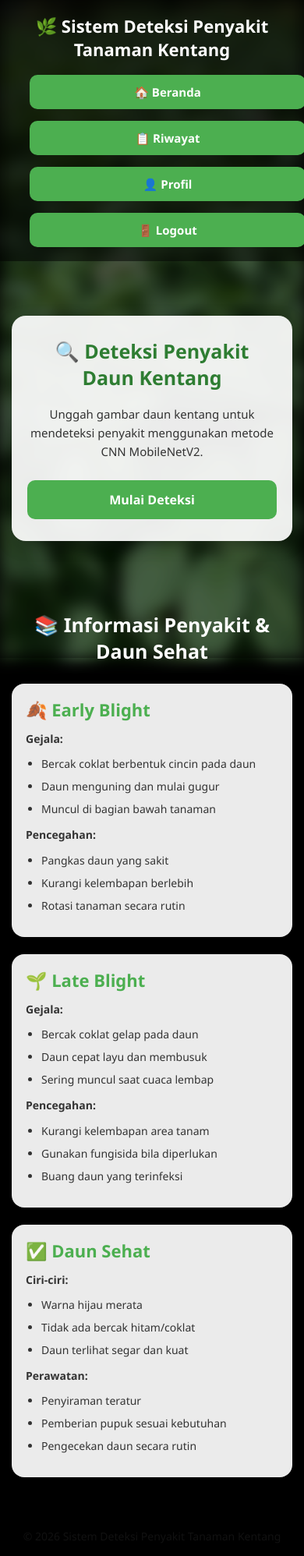
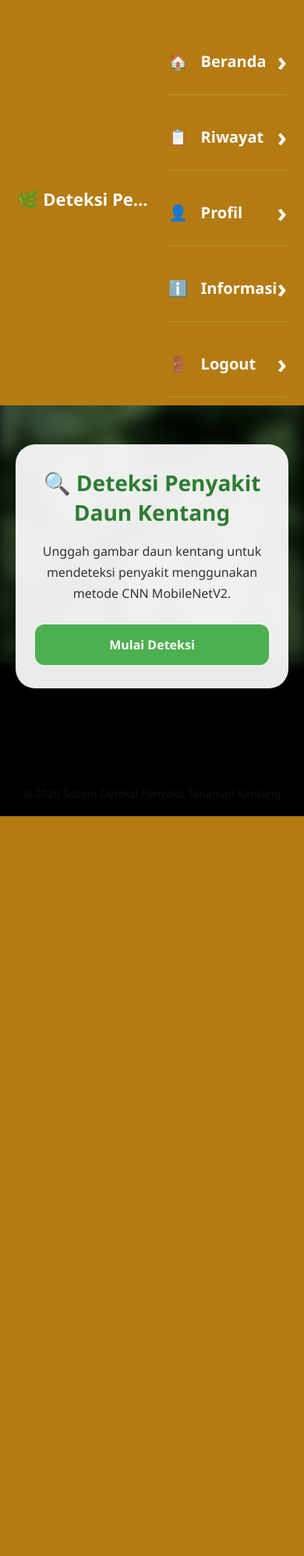
Before and after one commit to Eltinenjelinaleisubun/deteksi-daun-kentang, a Flask app: page /home in a window 390 px wide. Shown: the whole page at 78% size. After the commit the page ends 1047 px from the top, so only its background shows below. Run offline with Flask 3, Linux system fonts and the light colour scheme; the visitor is signed in with stand-in values (Sample User, id 1).

Commit message:
update tampilan mobile

```diff
--- a/app.py
+++ b/app.py
@@ -706,6 +706,10 @@ def test():
 
     return "FLASK BERHASIL BERJALAN"
 
+@app.route('/informasi')
+def informasi():
+    return render_template('informasi.html')
+
 # =====================================================
 # RUN APP
 # =====================================================
--- a/templates/home.html
+++ b/templates/home.html
@@ -31,6 +31,7 @@
             background:#000;
             position:relative;
             color:white;
+            overflow-x:hidden;
         }
 
         /* ================= BACKGROUND ================= */
@@ -62,39 +63,63 @@
         /* ================= NAVBAR ================= */
 
         .navbar{
-            display:flex;
-            justify-content:space-between;
-            align-items:center;
-            padding:20px 30px;
-            background:rgba(0,0,0,0.5);
-            backdrop-filter:blur(5px);
-            position:sticky;
-            top:0;
-            z-index:100;
+            padding:35px 22px 10px;
         }
 
         .navbar h1{
-            font-size:30px;
+            font-size:22px;
+            font-weight:700;
+            margin-bottom:35px;
+
+            white-space:nowrap;
+            overflow:hidden;
+            text-overflow:ellipsis;
         }
+
+        /* ================= MENU ================= */
 
         .nav-links{
             display:flex;
-            gap:15px;
+            flex-direction:column;
+            gap:10px;
         }
 
         .nav-links a{
             text-decoration:none;
             color:white;
-            background:#4CAF50;
-            padding:10px 18px;
-            border-radius:10px;
+
+            padding:20px 0;
+
+            font-size:20px;
             font-weight:bold;
+
+            display:flex;
+            justify-content:space-between;
+            align-items:center;
+
+            border-bottom:1px solid rgba(255,255,255,0.15);
+
             transition:0.3s;
         }
 
         .nav-links a:hover{
-            background:#388E3C;
-            transform:scale(1.05);
+            transform:translateX(5px);
+        }
+
+        .menu-left{
+            display:flex;
+            align-items:center;
+            gap:14px;
+        }
+
+        .icon{
+            width:30px;
+            text-align:center;
+        }
+
+        .arrow{
+            font-size:34px;
+            color:white;
         }
 
         /* ================= CONTAINER ================= */
@@ -103,105 +128,57 @@
             width:100%;
             max-width:1200px;
             margin:auto;
-            padding:30px 20px;
+            padding:25px 20px;
         }
 
         /* ================= MAIN MENU ================= */
 
         .main-menu{
             background:rgba(255,255,255,0.92);
-            border-radius:18px;
-            padding:45px;
+            border-radius:25px;
+            padding:30px 25px;
             box-shadow:0 6px 20px rgba(0,0,0,0.25);
-            text-align:center;
             backdrop-filter:blur(4px);
             color:#333;
+            margin-top:25px;
         }
 
         .main-menu h2{
             margin-bottom:18px;
-            font-size:32px;
+            font-size:28px;
             color:#2e7d32;
         }
 
         .main-menu p{
             margin-bottom:25px;
-            font-size:17px;
-            line-height:1.6;
+            font-size:16px;
+            line-height:1.7;
         }
 
         /* ================= BUTTON ================= */
 
         .btn-main{
-            display:inline-block;
+            display:block;
+            width:100%;
+
             background:#4CAF50;
             color:white;
-            padding:14px 28px;
-            border-radius:10px;
+
+            padding:15px;
+
+            border-radius:12px;
+
             text-decoration:none;
             font-weight:bold;
+
             transition:0.3s;
             font-size:16px;
+
+            text-align:center;
         }
 
         .btn-main:hover{
             background:#388E3C;
-            transform:scale(1.05);
-        }
-
-        /* ================= EDUKASI ================= */
-
-        .education-title{
-            text-align:center;
-            margin-bottom:25px;
-            color:white;
-            font-size:32px;
-        }
-
-        .education-section{
-            display:grid;
-            grid-template-columns:
-            repeat(auto-fit, minmax(280px, 1fr));
-            gap:22px;
-        }
-
-        /* ================= CARD ================= */
-
-        .edu-card{
-            background:rgba(255,255,255,0.92);
-            border-radius:16px;
-            padding:22px;
-            box-shadow:0 6px 20px rgba(0,0,0,0.2);
-            transition:0.3s;
-            backdrop-filter:blur(3px);
-            color:#333;
-        }
-
-        .edu-card:hover{
-            transform:translateY(-5px);
-            box-shadow:0 10px 25px rgba(0,0,0,0.3);
-        }
-
-        .edu-card h3{
-            color:#4CAF50;
-            margin-bottom:12px;
-            font-size:24px;
-        }
-
-        .edu-card p{
-            font-size:15px;
-            line-height:1.6;
-            margin-bottom:10px;
-        }
-
-        .edu-card ul{
-            margin-left:20px;
-            margin-bottom:12px;
-        }
-
-        .edu-card li{
-            margin-bottom:8px;
-            line-height:1.5;
         }
 
         /* ================= FOOTER ================= */
@@ -211,83 +188,44 @@
             padding:20px;
             background:rgba(0,0,0,0.5);
             margin-top:30px;
-            font-size:15px;
+            font-size:14px;
             backdrop-filter:blur(5px);
         }
 
-        /* ================= RESPONSIVE MOBILE ================= */
+        /* ================= DESKTOP ================= */
 
-        @media screen and (max-width:768px){
+        @media screen and (min-width:769px){
 
             .navbar{
-                flex-direction:column;
-                gap:18px;
-                text-align:center;
-                padding:18px;
+                max-width:900px;
+                margin:auto;
+                padding-top:45px;
             }
 
             .navbar h1{
-                font-size:22px;
+                font-size:48px;
+                white-space:normal;
             }
 
             .nav-links{
-                width:100%;
-                flex-direction:column;
+                gap:15px;
             }
 
             .nav-links a{
-                width:100%;
-                text-align:center;
-                padding:12px;
-                font-size:15px;
+                font-size:28px;
+                padding:24px 0;
             }
 
             .container{
-                padding:20px 15px;
-            }
-
-            .main-menu{
-                padding:28px 20px;
+                max-width:900px;
             }
 
             .main-menu h2{
-                font-size:25px;
+                font-size:36px;
             }
 
             .main-menu p{
-                font-size:15px;
-            }
-
-            .btn-main{
-                width:100%;
-                padding:14px;
-                font-size:16px;
-            }
-
-            .education-title{
-                font-size:25px;
-            }
-
-            .education-section{
-                grid-template-columns:1fr;
-            }
-
-            .edu-card{
-                padding:18px;
-            }
-
-            .edu-card h3{
-                font-size:22px;
-            }
-
-            .edu-card p,
-            .edu-card li{
-                font-size:14px;
-            }
-
-            .footer{
-                font-size:14px;
-                padding:16px;
+                font-size:18px;
             }
 
         }
@@ -303,25 +241,64 @@
     <div class="navbar">
 
         <h1>
-            🌿 Sistem Deteksi Penyakit Tanaman Kentang
+            🌿 Deteksi Penyakit Tanaman Kentang
         </h1>
 
         <div class="nav-links">
 
             <a href="{{ url_for('home') }}">
-                🏠 Beranda
+
+                <div class="menu-left">
+                    <span class="icon">🏠</span>
+                    <span>Beranda</span>
+                </div>
+
+                <span class="arrow">›</span>
+
             </a>
 
             <a href="{{ url_for('history') }}">
-                📋 Riwayat
+
+                <div class="menu-left">
+                    <span class="icon">📋</span>
+                    <span>Riwayat</span>
+                </div>
+
+                <span class="arrow">›</span>
+
             </a>
 
             <a href="{{ url_for('profil') }}">
-                👤 Profil
+
+                <div class="menu-left">
+                    <span class="icon">👤</span>
+                    <span>Profil</span>
+                </div>
+
+                <span class="arrow">›</span>
+
+            </a>
+
+            <a href="{{ url_for('informasi') }}">
+
+                <div class="menu-left">
+                    <span class="icon">ℹ️</span>
+                    <span>Informasi</span>
+                </div>
+
+                <span class="arrow">›</span>
+
             </a>
 
             <a href="{{ url_for('logout') }}">
-                🚪 Logout
+
+                <div class="menu-left">
+                    <span class="icon">🚪</span>
+                    <span>Logout</span>
+                </div>
+
+                <span class="arrow">›</span>
+
             </a>
 
         </div>
@@ -354,92 +331,6 @@
 
     </div>
 
-    <!-- ================= EDUKASI ================= -->
-
-    <div class="container">
-
-        <h2 class="education-title">
-            📚 Informasi Penyakit & Daun Sehat
-        </h2>
-
-        <div class="education-section">
-
-            <!-- EARLY BLIGHT -->
-
-            <div class="edu-card">
-
-                <h3>🍂 Early Blight</h3>
-
-                <p><strong>Gejala:</strong></p>
-
-                <ul>
-                    <li>Bercak coklat berbentuk cincin pada daun</li>
-                    <li>Daun menguning dan mulai gugur</li>
-                    <li>Muncul di bagian bawah tanaman</li>
-                </ul>
-
-                <p><strong>Pencegahan:</strong></p>
-
-                <ul>
-                    <li>Pangkas daun yang sakit</li>
-                    <li>Kurangi kelembapan berlebih</li>
-                    <li>Rotasi tanaman secara rutin</li>
-                </ul>
-
-            </div>
-
-            <!-- LATE BLIGHT -->
-
-            <div class="edu-card">
-
-                <h3>🌱 Late Blight</h3>
-
-                <p><strong>Gejala:</strong></p>
-
-                <ul>
-                    <li>Bercak coklat gelap pada daun</li>
-                    <li>Daun cepat layu dan membusuk</li>
-                    <li>Sering muncul saat cuaca lembap</li>
-                </ul>
-
-                <p><strong>Pencegahan:</strong></p>
-
-                <ul>
-                    <li>Kurangi kelembapan area tanam</li>
-                    <li>Gunakan fungisida bila diperlukan</li>
-                    <li>Buang daun yang terinfeksi</li>
-                </ul>
-
-            </div>
-
-            <!-- HEALTHY -->
-
-            <div class="edu-card">
-
-                <h3>✅ Daun Sehat</h3>
-
-                <p><strong>Ciri-ciri:</strong></p>
-
-                <ul>
-                    <li>Warna hijau merata</li>
-                    <li>Tidak ada bercak hitam/coklat</li>
-                    <li>Daun terlihat segar dan kuat</li>
-                </ul>
-
-                <p><strong>Perawatan:</strong></p>
-
-                <ul>
-                    <li>Penyiraman teratur</li>
-                    <li>Pemberian pupuk sesuai kebutuhan</li>
-                    <li>Pengecekan daun secara rutin</li>
-                </ul>
-
-            </div>
-
-        </div>
-
-    </div>
-
     <!-- ================= FOOTER ================= -->
 
     <div class="footer">
```
Also changed, not shown: 1 other file.
